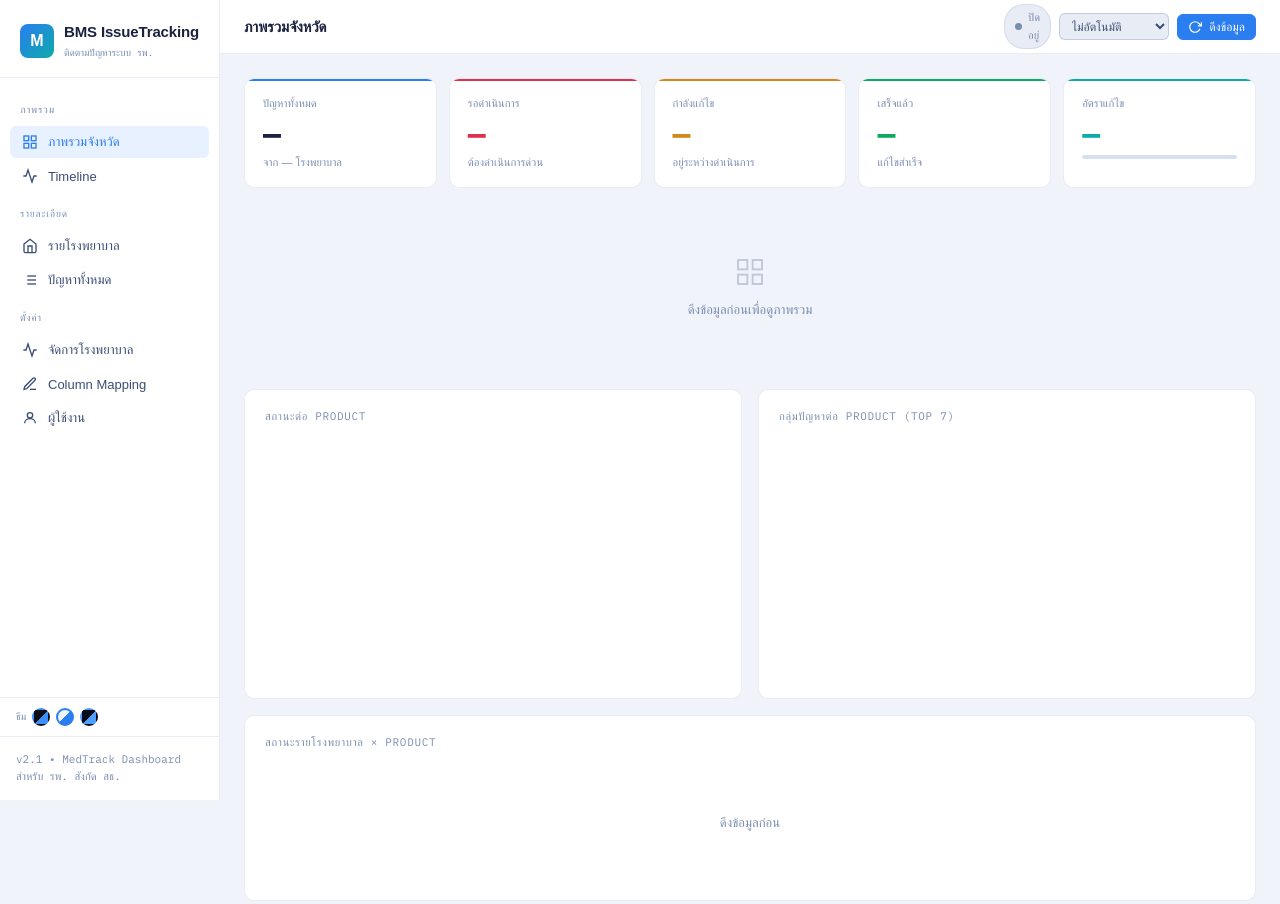
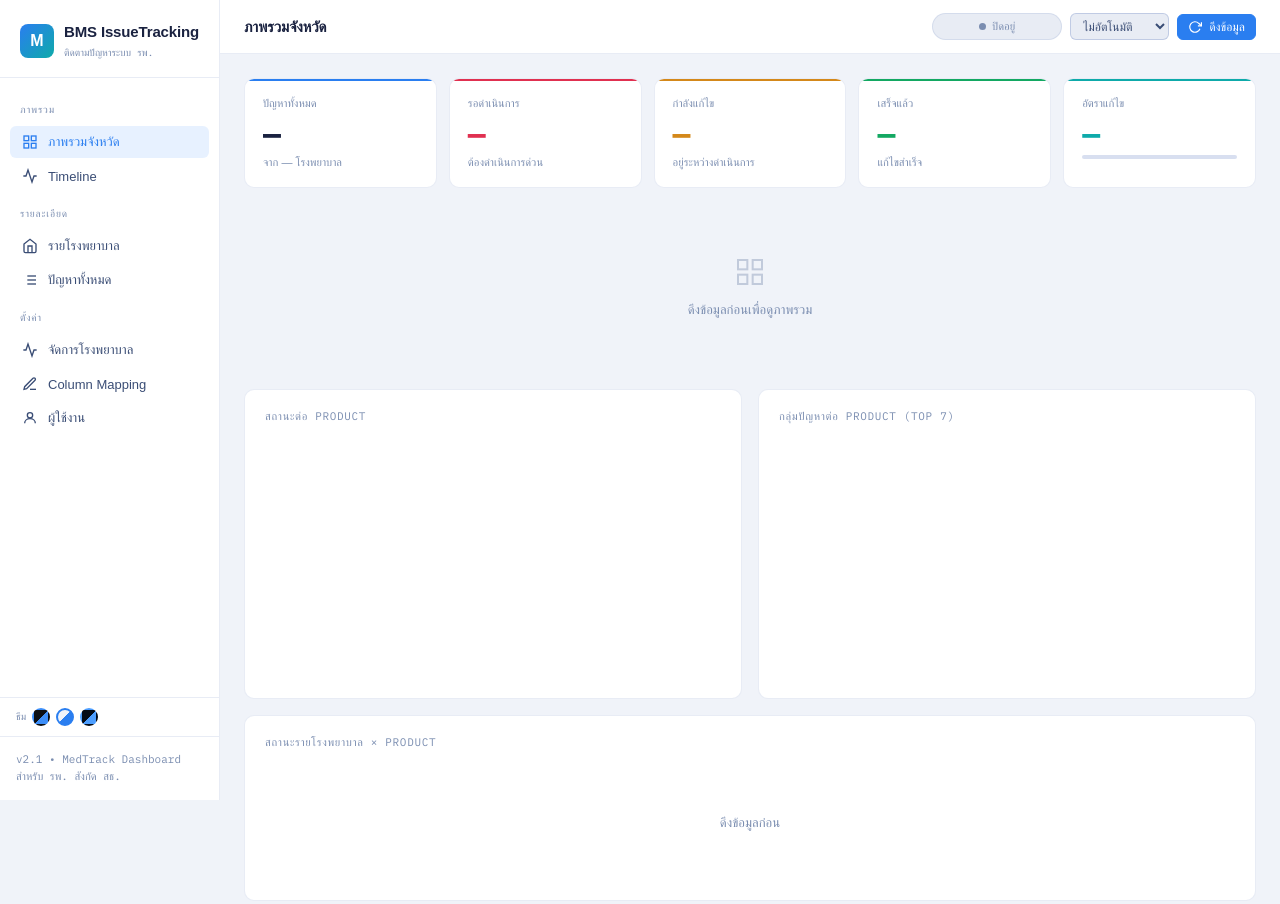
Before and after one commit to bmsinventory/hosxp_issue_tracking, a plain HTML site: page index.html in a window 1280 px wide. Shown: the top 904 px of the page. Drawn offline with nearby package versions, Linux system fonts and the light colour scheme; no server answers; a web font is replaced by a local one.

Commit message:
style: widen auto-refresh badge with min-width and center alignment
Co-Authored-By: Claude Sonnet 4.6 <noreply@anthropic.com>

```diff
--- a/assets/css/main.css
+++ b/assets/css/main.css
@@ -225,7 +225,7 @@ tr:hover td { background: rgba(99,132,180,.04); color: var(--tx); }
 .tsw-ocean { background: linear-gradient(135deg,#030b18 50%,#4d9eff 50%); }
 
 /* ── Auto-refresh Badge ── */
-.auto-badge { display: inline-flex; align-items: center; gap: 6px; font-size: 11px; font-family: var(--mono); color: var(--tx3); background: var(--bg3); border: 1px solid var(--bdr); border-radius: 20px; padding: 4px 10px; transition: all .2s; }
+.auto-badge { display: inline-flex; align-items: center; justify-content: center; gap: 6px; font-size: 11px; font-family: var(--mono); color: var(--tx3); background: var(--bg3); border: 1px solid var(--bdr); border-radius: 20px; padding: 4px 14px; min-width: 130px; transition: all .2s; }
 .auto-badge.active { color: var(--gr); border-color: rgba(34,201,122,.35); background: rgba(34,201,122,.06); }
 .auto-badge.active .ab-dot { background: var(--gr); animation: pulse 1.4s infinite; }
 .ab-dot { width: 7px; height: 7px; border-radius: 50%; background: var(--tx3); flex-shrink: 0; }
```
